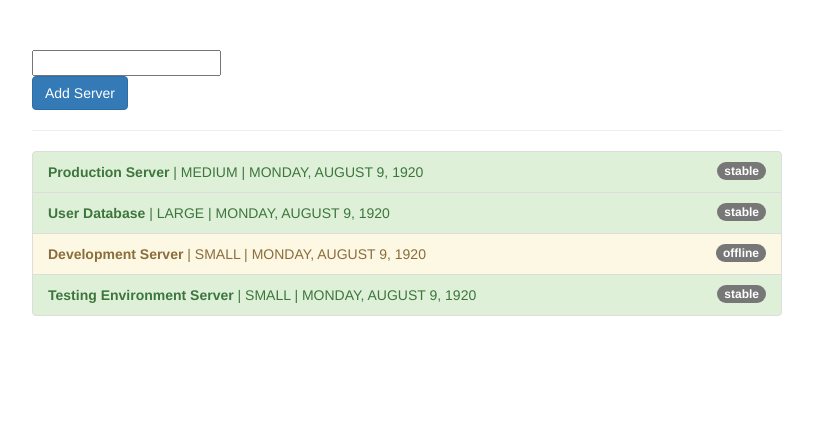
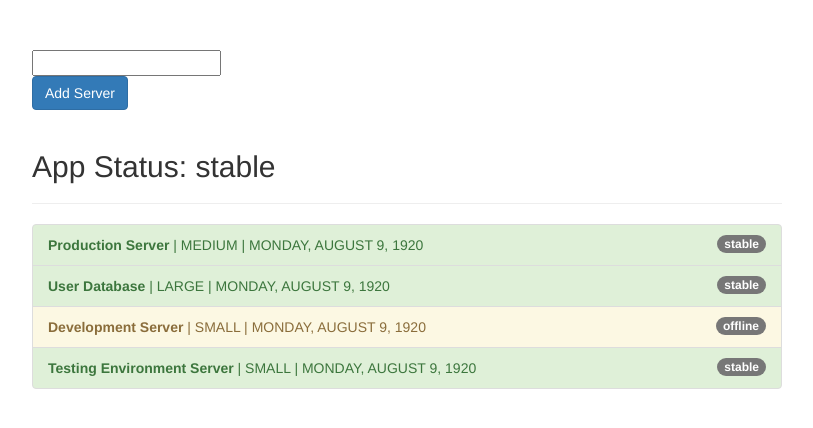
Before and after one commit to poibkm/angular-complete-guide-2022, an Angular app: page / in a window 1280 px wide. Shown: the top 428 px of the page, without its empty margins (233-1046 px from the left). Built offline with nearby package versions, Linux system fonts and the light colour scheme.

Commit message:
250. Understanding the "async" Pipe

```diff
--- a/src/app/app.component.html
+++ b/src/app/app.component.html
@@ -6,6 +6,8 @@
       <button class="btn btn-primary" (click)="onAddServer()">
         Add Server
       </button>
+      <br /><br />
+      <h2>App Status: {{ appStatus | async }}</h2>
       <hr />
       <ul class="list-group">
         <li
--- a/src/app/app.component.ts
+++ b/src/app/app.component.ts
@@ -6,6 +6,11 @@
   styleUrls: ["./app.component.css"],
 })
 export class AppComponent {
+  appStatus = new Promise((resolve, reject) => {
+    setTimeout(() => {
+      resolve("stable");
+    }, 2000);
+  });
   servers = [
     {
       instanceType: "medium",
```
